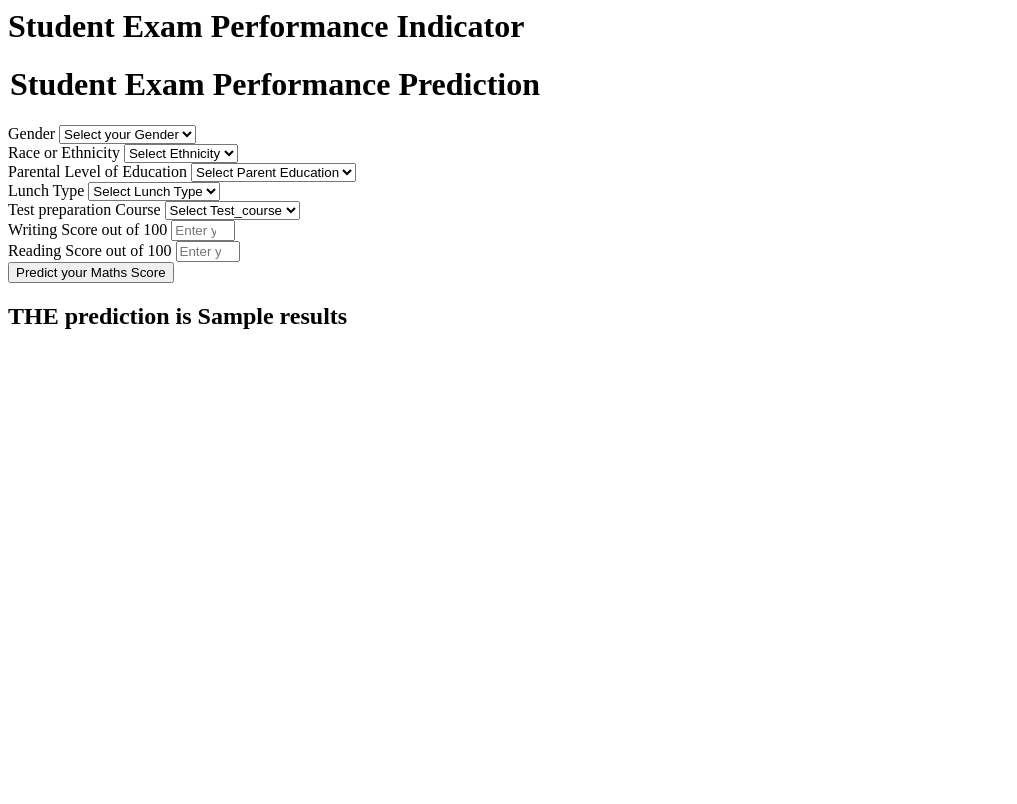
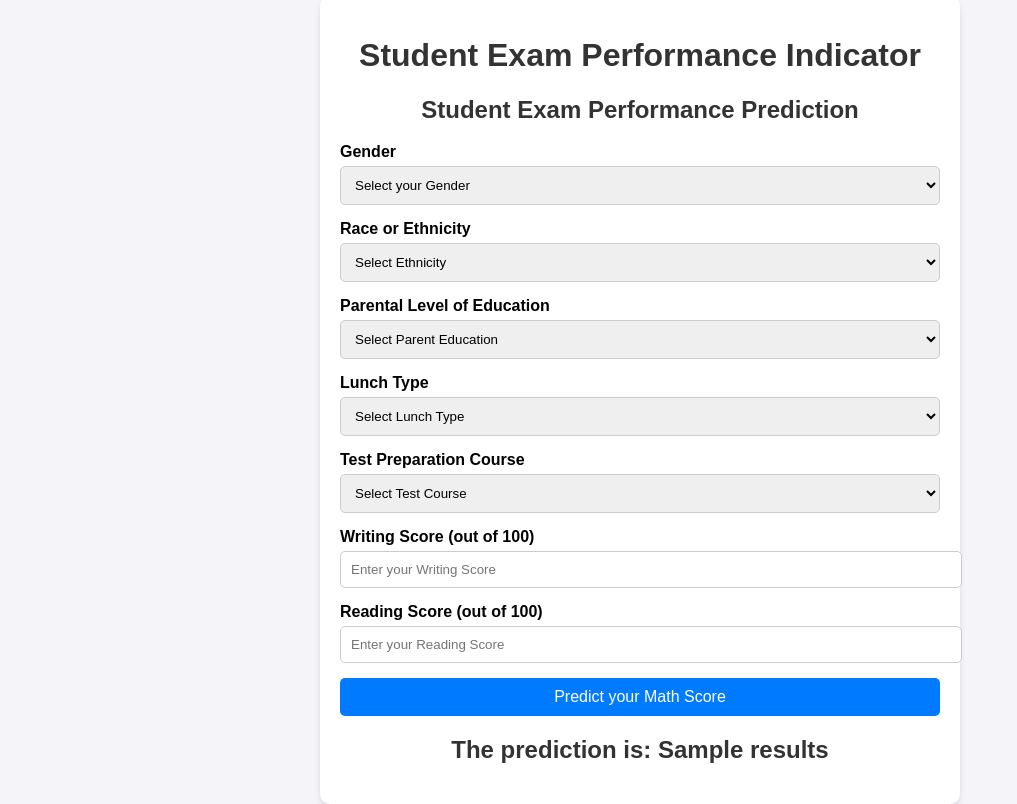
Before and after one commit to prasanna7codes/score_predictor, a Flask app: template templates/home.html in a window 1280 px wide. Shown: the whole page, without its empty margins (0-1017 px from the left). Before the commit the page ends 329 px from the top, so only its background shows below. Run offline with Flask 3, Linux system fonts and the light colour scheme; the template is opened without the code that fills it: most values are stand-ins (such as "Sample title", 1, 10 or a date in 2020).

Commit message:
changing the ui

```diff
--- a/application.py
+++ b/application.py
@@ -39,4 +39,4 @@ def predict_datapoint():
 
 
 if __name__=="__main__":
-    app.run(host="0.0.0.0")
+    app.run(host="0.0.0.0",port=8080)
--- a/templates/home.html
+++ b/templates/home.html
@@ -1,111 +1,149 @@
-<html>
+<!DOCTYPE html>
+<html lang="en">
+<head>
+    <meta charset="UTF-8">
+    <meta name="viewport" content="width=device-width, initial-scale=1.0">
+    <title>Student Exam Performance Indicator</title>
+    <style>
+        body {
+            font-family: Arial, sans-serif;
+            background-color: #f4f4f9;
+            margin: 0;
+            padding: 0;
+            display: flex;
+            justify-content: center;
+            align-items: center;
+            height: 100vh;
+        }
+        .login {
+            background: #fff;
+            border-radius: 10px;
+            box-shadow: 0 4px 6px rgba(0, 0, 0, 0.1);
+            padding: 20px;
+            width: 100%;
+            max-width: 600px;
+        }
+        h1, h2 {
+            text-align: center;
+            color: #333;
+        }
+        form {
+            margin-top: 20px;
+        }
+        .mb-3 {
+            margin-bottom: 15px;
+        }
+        .form-label {
+            display: block;
+            margin-bottom: 5px;
+            font-weight: bold;
+        }
+        .form-control {
+            width: 100%;
+            padding: 10px;
+            border: 1px solid #ccc;
+            border-radius: 5px;
+        }
+        .form-control:focus {
+            border-color: #007bff;
+            outline: none;
+            box-shadow: 0 0 5px rgba(0, 123, 255, 0.5);
+        }
+        .btn {
+            display: block;
+            width: 100%;
+            padding: 10px;
+            background-color: #007bff;
+            color: #fff;
+            border: none;
+            border-radius: 5px;
+            font-size: 16px;
+            cursor: pointer;
+        }
+        .btn:hover {
+            background-color: #0056b3;
+        }
+        @media (max-width: 768px) {
+            .login {
+                padding: 15px;
+            }
+        }
+    </style>
+</head>
 <body>
     <div class="login">
         <h1>Student Exam Performance Indicator</h1>
+        <form action="{{ url_for('predict_datapoint')}}" method="post">
+            <h2>Student Exam Performance Prediction</h2>
 
-       <form action="{{ url_for('predict_datapoint')}}" method="post">
-        <h1>
-            <legend>Student Exam Performance Prediction</legend>
-        </h1>
             <div class="mb-3">
                 <label class="form-label">Gender</label>
-            <select class="form-control" name="gender" placeholder="Enter you Gender" required>
-                <option class="placeholder" selected disabled value="">Select your Gender</option>
-                <option value="male">
-                    Male
-                </option>
-                <option value="female">
-                    Female
-                </option>
+                <select class="form-control" name="gender" required>
+                    <option selected disabled value="">Select your Gender</option>
+                    <option value="male">Male</option>
+                    <option value="female">Female</option>
                 </select>
             </div>
+
             <div class="mb-3">
                 <label class="form-label">Race or Ethnicity</label>
-            <select class="form-control" name="ethnicity" placeholder="Enter you ethnicity" required>
-                <option class="placeholder" selected disabled value="">Select Ethnicity</option>
-                <option value="group A">
-                    Group A
-                </option>
-                <option value="group B">
-                    Group B
-                </option>
-                <option value="group C">
-                    Group C
-                </option>
-                <option value="group D">
-                    Group D
-                </option>
-                <option value="group E">
-                    Group E
-                </option>
+                <select class="form-control" name="ethnicity" required>
+                    <option selected disabled value="">Select Ethnicity</option>
+                    <option value="group A">Group A</option>
+                    <option value="group B">Group B</option>
+                    <option value="group C">Group C</option>
+                    <option value="group D">Group D</option>
+                    <option value="group E">Group E</option>
                 </select>
             </div>
+
             <div class="mb-3">
                 <label class="form-label">Parental Level of Education</label>
-            <select class="form-control" name="parental_level_of_education"
-                placeholder="Enter you Parent Education" required>
-                <option class="placeholder" selected disabled value="">Select Parent Education</option>
-                <option value="associate's degree">
-                    associate's degree
-                </option>
-                <option value="bachelor's degree">
-                    bachelor's degree
-                </option>
-                <option value="high school">
-                    high school
-                </option>
-                <option value="master's degree">
-                    master's degree
-                </option>
-                <option value="some college">
-                    some college
-                </option>
-                <option value="some high school">
-                    some high school
-                </option>
+                <select class="form-control" name="parental_level_of_education" required>
+                    <option selected disabled value="">Select Parent Education</option>
+                    <option value="associate's degree">Associate's Degree</option>
+                    <option value="bachelor's degree">Bachelor's Degree</option>
+                    <option value="high school">High School</option>
+                    <option value="master's degree">Master's Degree</option>
+                    <option value="some college">Some College</option>
+                    <option value="some high school">Some High School</option>
                 </select>
             </div>
+
             <div class="mb-3">
                 <label class="form-label">Lunch Type</label>
-            <select class="form-control" name="lunch" placeholder="Enter you Lunch" required>
-                <option class="placeholder" selected disabled value="">Select Lunch Type</option>
-                <option value="free/reduced">
-                    free/reduced
-                </option>
-                <option value="standard">
-                    standard
-                </option>
+                <select class="form-control" name="lunch" required>
+                    <option selected disabled value="">Select Lunch Type</option>
+                    <option value="free/reduced">Free/Reduced</option>
+                    <option value="standard">Standard</option>
                 </select>
             </div>
+
             <div class="mb-3">
-            <label class="form-label">Test preparation Course</label>
-            <select class="form-control" name="test_preparation_course" placeholder="Enter you Course"
-                required>
-                <option class="placeholder" selected disabled value="">Select Test_course</option>
-                <option value="none">
-                    None
-                </option>
-                <option value="completed">
-                    Completed
-                </option>
+                <label class="form-label">Test Preparation Course</label>
+                <select class="form-control" name="test_preparation_course" required>
+                    <option selected disabled value="">Select Test Course</option>
+                    <option value="none">None</option>
+                    <option value="completed">Completed</option>
                 </select>
             </div>
+
             <div class="mb-3">
-            <label class="form-label">Writing Score out of 100</label>
-            <input class="form-control" type="number" name="reading_score"
-                placeholder="Enter your Reading score" min='0' max='100' />
+                <label class="form-label">Writing Score (out of 100)</label>
+                <input class="form-control" type="number" name="writing_score" placeholder="Enter your Writing Score" min="0" max="100" required>
             </div>
+
             <div class="mb-3">
-            <label class="form-label">Reading Score out of 100</label>
-            <input class="form-control" type="number" name="writing_score"
-                placeholder="Enter your Reading Score" min='0' max='100' />
+                <label class="form-label">Reading Score (out of 100)</label>
+                <input class="form-control" type="number" name="reading_score" placeholder="Enter your Reading Score" min="0" max="100" required>
             </div>
+
             <div class="mb-3">
-            <input class="btn btn-primary" type="submit" value="Predict your Maths Score" required />
+                <input class="btn" type="submit" value="Predict your Math Score">
             </div>
         </form>
-    <h2>
-       THE  prediction is {{results}}
-    </h2>
-   <body>
+
+        <h2>The prediction is: {{results}}</h2>
+    </div>
+</body>
 </html>
```
Also changed, not shown: 1 other file. Lines whose indentation alone changed are shown as unchanged.
